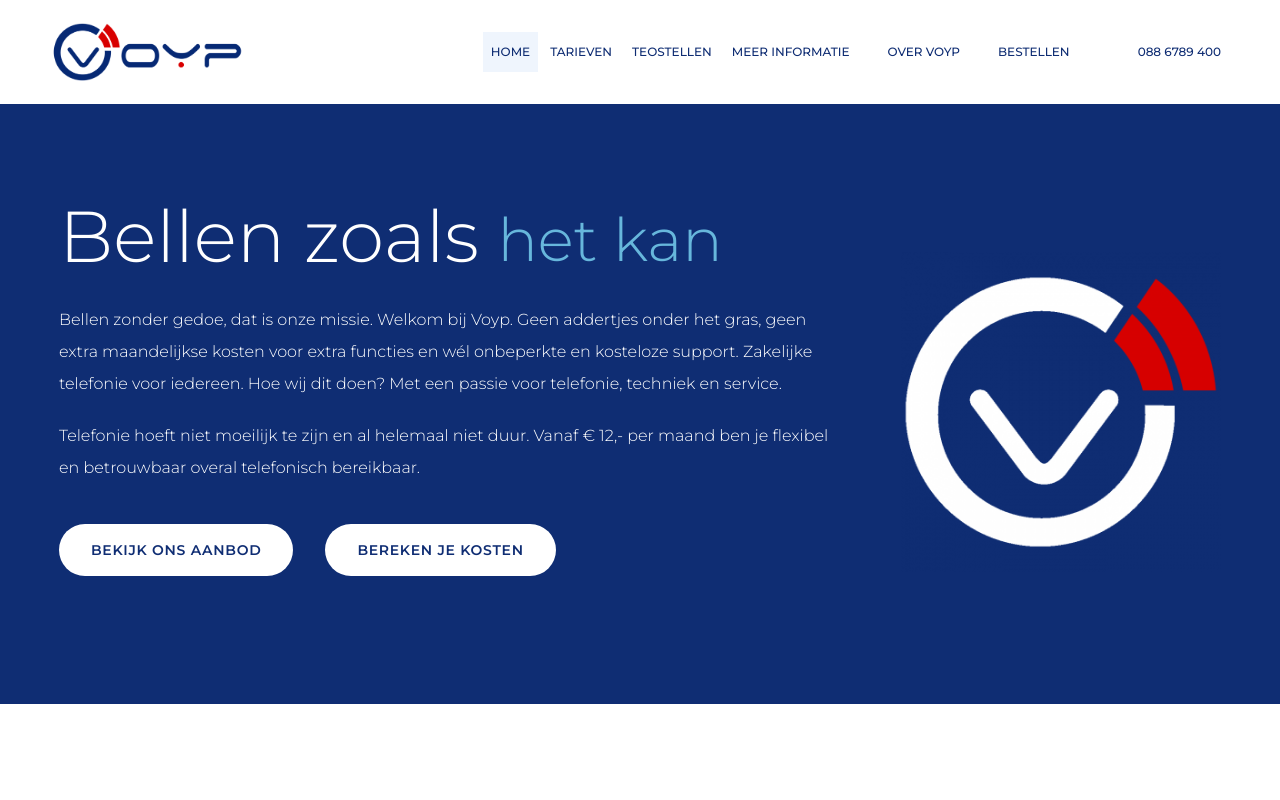
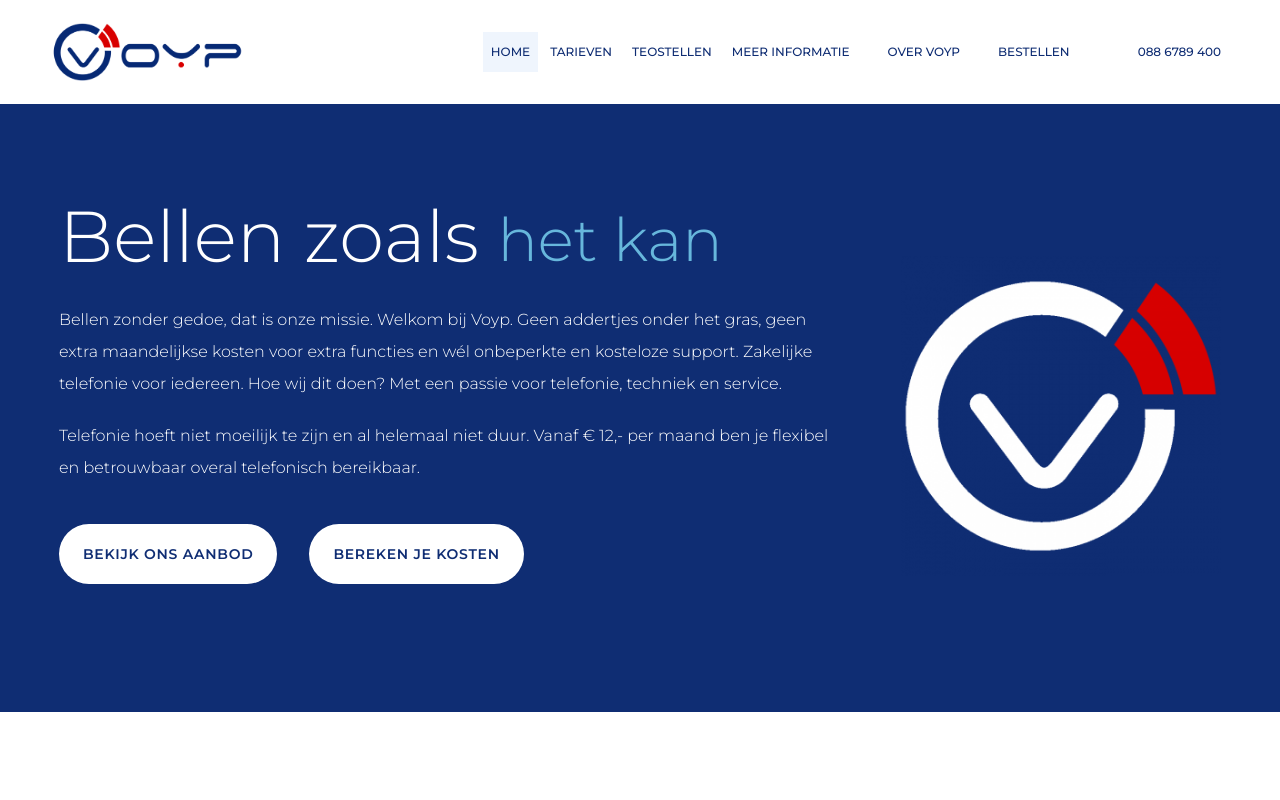
Before and after one commit to ammarriq/voyp, a SvelteKit app: page / in a window 1280 px wide. Shown: the top 800 px of the page. Built offline with nearby package versions, Linux system fonts and the light colour scheme.

Commit message:
fix: buttons are too small on homepage

```diff
--- a/src/routes/+page.svelte
+++ b/src/routes/+page.svelte
@@ -36,13 +36,13 @@
 			<div class="flex gap-8 flex-col md:flex-row items-center mb-12">
 				<a
 					href="/tarieven"
-					class="{btnClasses} px-8 py-4 w-max font-semibold bg-white hover:bg-blue-100"
+					class="{btnClasses} px-10 py-5 w-max font-semibold bg-white hover:bg-blue-100"
 				>
 					Bekijk ons aanbod
 				</a>
 				<a
 					href="/bestellen"
-					class="{btnClasses} px-8 py-4 w-max font-semibold bg-white hover:bg-blue-100"
+					class="{btnClasses} px-10 py-5 w-max font-semibold bg-white hover:bg-blue-100"
 				>
 					Bereken je kosten
 				</a>
```
